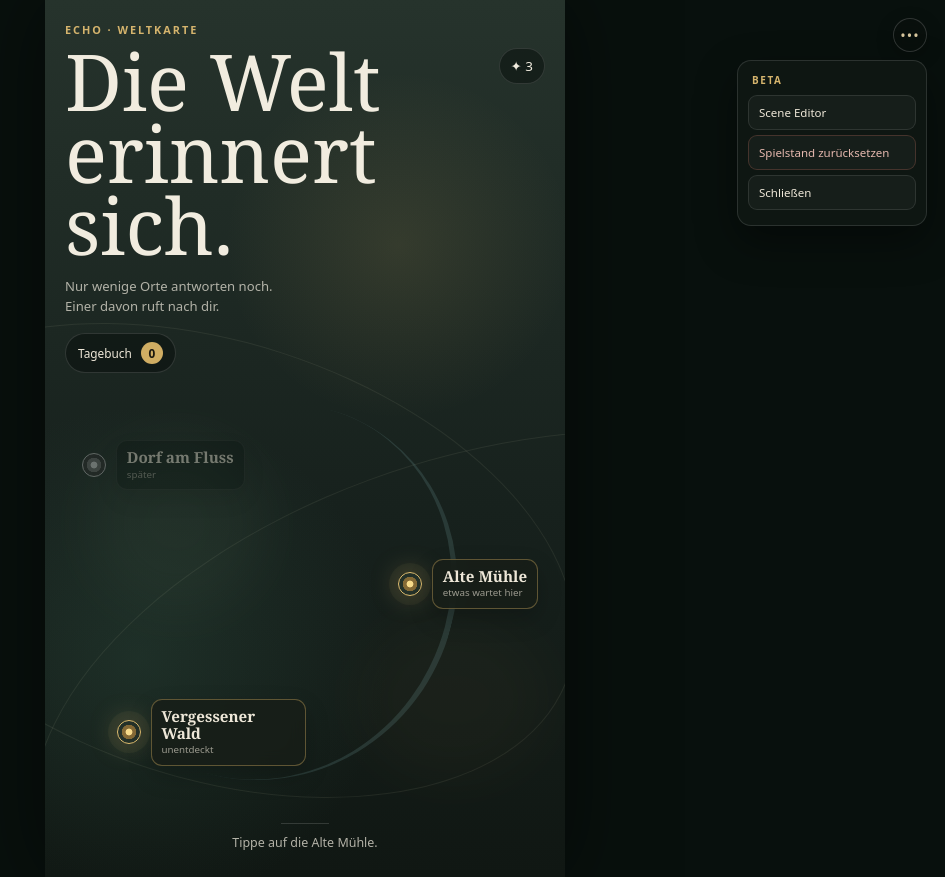
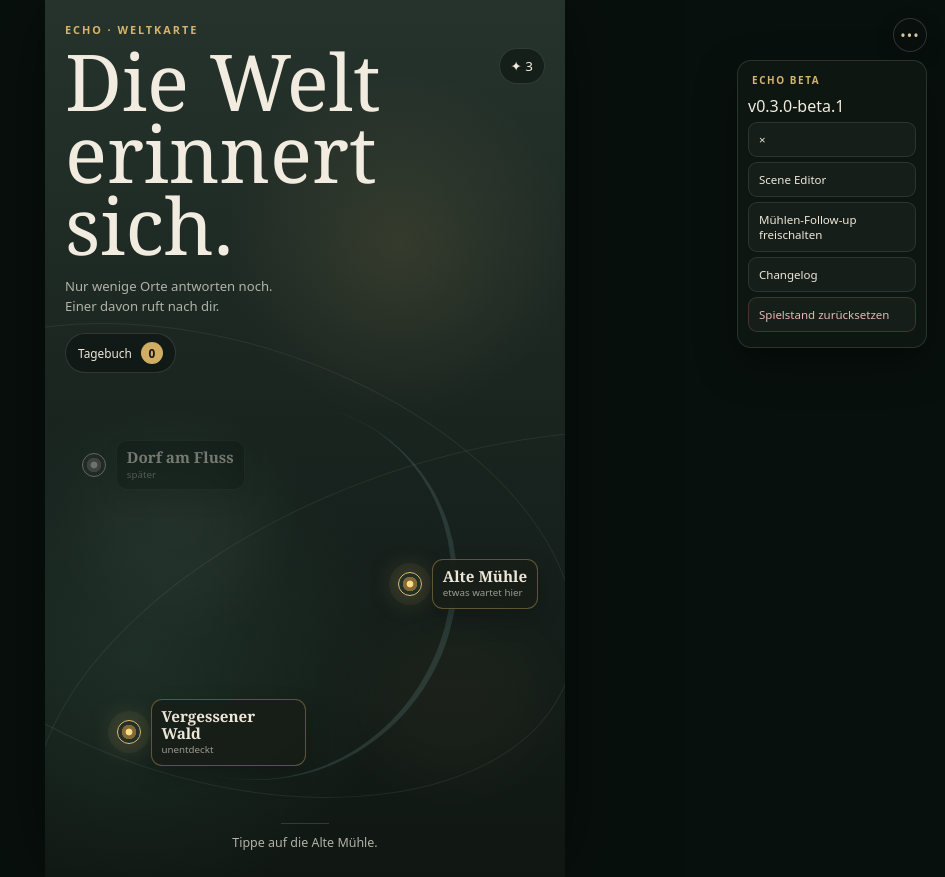
Before and after one commit to 1ordNero/echo-game, a React (Vite) app: page / in a window 1280 px wide. Both pictures are taken after a click on the button "•••". Shown: the whole page, without its empty margins (335-1280 px from the left). Built offline with nearby package versions, Linux system fonts and the light colour scheme.

Commit message:
Add version, changelog and beta tools menu

```diff
--- a/src/BetaMenu.tsx
+++ b/src/BetaMenu.tsx
@@ -1,15 +1,21 @@
 import { useEffect, useRef, useState } from 'react'
+import { accelerateOldMillFollowUp, loadGame, saveGame } from './game/saveGame'
+import { APP_VERSION, CHANGELOG } from './version'
 
 const SAVE_KEY = 'echo-save-v1'
 
 export default function BetaMenu() {
   const [open, setOpen] = useState(false)
+  const [showChangelog, setShowChangelog] = useState(false)
   const panelRef = useRef<HTMLDivElement>(null)
 
   useEffect(() => {
     if (!open) return
     const close = (event: PointerEvent) => {
-      if (!panelRef.current?.contains(event.target as Node)) setOpen(false)
+      if (!panelRef.current?.contains(event.target as Node)) {
+        setOpen(false)
+        setShowChangelog(false)
+      }
     }
     window.addEventListener('pointerdown', close)
     return () => window.removeEventListener('pointerdown', close)
@@ -27,13 +33,33 @@ export default function BetaMenu() {
     window.location.href = `${import.meta.env.BASE_URL}?editor=1&scene=${scene}`
   }
 
+  const unlockMillFollowUp = () => {
+    const current = loadGame()
+    if (!current.oldMill.choice || current.oldMill.followUpSeenAt) {
+      window.alert('Aktuell gibt es kein ausstehendes Mühlen-Follow-up.')
+      return
+    }
+    saveGame(accelerateOldMillFollowUp(current))
+    window.location.reload()
+  }
+
   return <div className="beta-menu" ref={panelRef}>
     <button className="beta-menu-trigger" aria-label="Beta-Menü" aria-expanded={open} onClick={() => setOpen(value => !value)}>•••</button>
     {open && <div className="beta-menu-panel">
-      <p className="beta-menu-label">Beta</p>
-      <button onClick={openEditor}>Scene Editor</button>
-      <button className="danger" onClick={resetGame}>Spielstand zurücksetzen</button>
-      <button onClick={() => setOpen(false)}>Schließen</button>
+      <div className="beta-menu-heading"><div><p className="beta-menu-label">ECHO Beta</p><span>v{APP_VERSION}</span></div><button className="beta-close" aria-label="Beta-Menü schließen" onClick={() => { setOpen(false); setShowChangelog(false) }}>×</button></div>
+      {!showChangelog ? <>
+        <button onClick={openEditor}>Scene Editor</button>
+        <button onClick={unlockMillFollowUp}>Mühlen-Follow-up freischalten</button>
+        <button onClick={() => setShowChangelog(true)}>Changelog</button>
+        <button className="danger" onClick={resetGame}>Spielstand zurücksetzen</button>
+      </> : <div className="beta-changelog">
+        <button className="beta-back" onClick={() => setShowChangelog(false)}>← Beta-Funktionen</button>
+        {CHANGELOG.map(entry => <article key={entry.version}>
+          <div><strong>v{entry.version}</strong><span>{entry.date}</span></div>
+          <h3>{entry.title}</h3>
+          <ul>{entry.changes.map(change => <li key={change}>{change}</li>)}</ul>
+        </article>)}
+      </div>}
     </div>}
   </div>
 }
```
